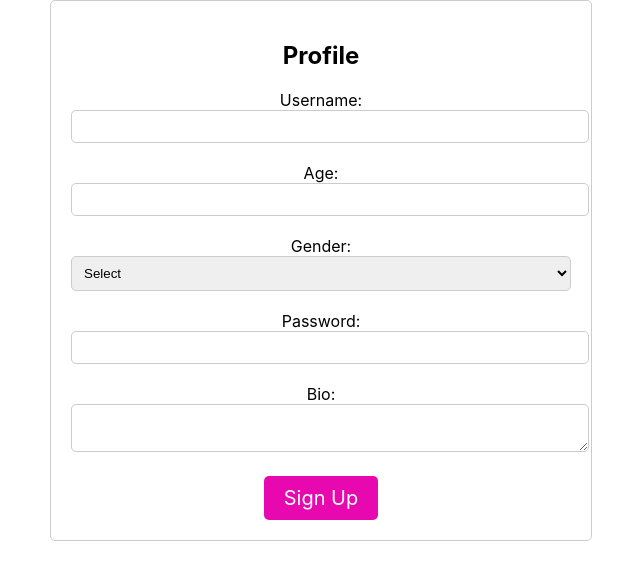
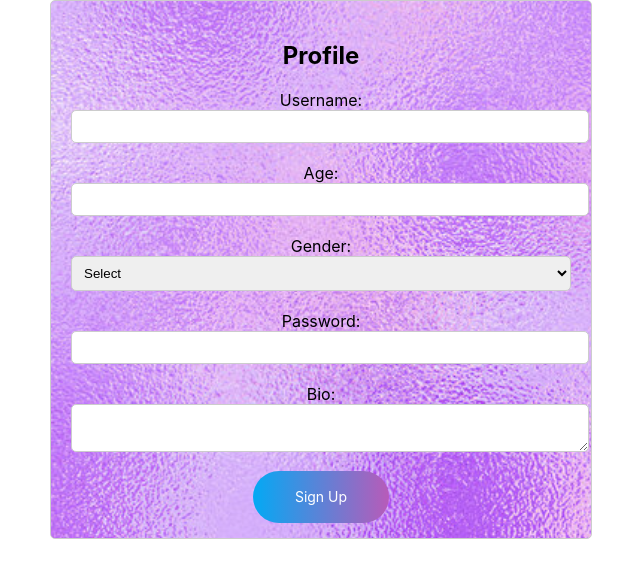
Before and after one commit to two23three/findingMapenzi, a React (Create React App) app: page / in a window 1280 px wide. Both pictures are taken after a click on the button "SIGN UP". Shown: the top 580 px of the page, without its empty margins (319-959 px from the left). Built offline with nearby package versions, Linux system fonts and the light colour scheme.

Commit message:
Ted did profile styling

```diff
--- a/src/App.js
+++ b/src/App.js
@@ -11,7 +11,6 @@
     <div className="App">
       <Routes>
         <Route path="/" element={<Profile />} />
-
         <Route path="/food-display" element={<FoodDisplay />} />
         <Route path="/star-rating" element={<StarRating />} />
       </Routes>
--- a/src/components/Profile.css
+++ b/src/components/Profile.css
@@ -1,4 +1,15 @@
 /* Profile.css */
+
+.profile-container {
+    width: 100%;
+    height: 100%;
+    --size: 150px; /* control the size */
+    --color: #d1bdbd;
+
+    background-image: url("../360_F_510267615_CEAnKWAF2POmdefjILHxU3DGb8QRkhU2.jpg");
+    background-size: cover
+  }
+
 
 .profile-container {
     max-width: 500px;
@@ -19,19 +30,66 @@
   .profile-form select,
   .profile-form input[type="password"] {
     width: 100%;
+    position: relative;
     padding: 8px;
     margin-bottom: 10px;
     border: 1px solid #ccc;
     border-radius: 5px;
   }
 
-  .profile-form button.submit {
-    padding: 10px 20px;
-    background-color: #e708af;
+  .profile-form button {
+    text-decoration: none;
+    position: relative;
+    border: none;
+    font-size: 14px;
+    font-family: inherit;
+    cursor: pointer;
     color: #fff;
+    width: 9em;
+    height: 3em;
+    line-height: 2em;
+    text-align: center;
+    background: linear-gradient(90deg, #03a9f4, #f441a5, #ffeb3b, #03a9f4);
+    background-size: 300%;
+    border-radius: 30px;
+    z-index: 1;
+  }
+
+  .profile-form button:hover {
+    animation: ani 8s linear infinite;
     border: none;
-    border-radius: 5px;
-    cursor: pointer;
+  }
+
+  @keyframes ani {
+    0% {
+      background-position: 0%;
+    }
+
+    100% {
+      background-position: 400%;
+    }
+  }
+
+  .profile-form button:before {
+    content: "";
+    position: absolute;
+    top: -5px;
+    left: -5px;
+    right: -5px;
+    bottom: -5px;
+    z-index: -1;
+    background: linear-gradient(90deg, #03a9f4, #f441a5, #ffeb3b, #03a9f4);
+    background-size: 400%;
+    border-radius: 35px;
+    transition: 1s;
+  }
+
+  .profile-form button:hover::before {
+    filter: blur(20px);
+  }
+
+  .profile-form button:active {
+    background: linear-gradient(32deg, #03a9f4, #f441a5, #ffeb3b, #03a9f4);
   }
 
   .profile-details {
@@ -52,63 +110,6 @@
 
   .profile-details p:last-child {
     margin-bottom: 0;
-  }
-
-
-  .submit {
-    font-family: inherit;
-    font-size: 20px;
-    background: royalblue;
-    color: white;
-    padding: 0.7em 1em;
-    padding-left: 0.9em;
-    display: flex;
-    align-items: center;
-    border: none;
-    border-radius: 16px;
-    overflow: hidden;
-    transition: all 0.2s;
-    cursor: pointer;
-    margin-left: auto;
-    margin-right: auto;
-  }
-
-  .submit span {
-    display: block;
-    margin-left: 0.3em;
-    transition: all 0.3s ease-in-out;
-  }
-
-  .submit svg {
-    display: block;
-    transform-origin: center center;
-    transition: transform 0.3s ease-in-out;
-  }
-
-  .submit:hover .svg-wrapper {
-    animation: fly-1 0.6s ease-in-out infinite alternate;
-  }
-
-  .submit:hover svg {
-    transform: translateX(1.2em) rotate(45deg) scale(1.1);
-  }
-
-  .submit:hover span {
-    transform: translateX(5em);
-  }
-
-  .submit:active {
-    transform: scale(0.95);
-  }
-
-  @keyframes fly-1 {
-    from {
-      transform: translateY(0.1em);
-    }
-
-    to {
-      transform: translateY(-0.1em);
-    }
   }
 
   .login label {
--- a/src/components/Profile.js
+++ b/src/components/Profile.js
@@ -105,15 +105,13 @@
 
 
   return (
-
-
     <div className="profile-container">
      { isLoggedIn &&<NavBar/>}
       <h2>Profile</h2>
       {!isLoggedIn ? (
         isSigningUp ? (
           <form className="profile-form" onSubmit={handleSignUp}>
-            <label>
+            <label className='inputbox'>
               Username:
               <input
                 type="text"
@@ -143,7 +141,7 @@
                 <option value="Female">Female</option>
               </select>
             </label>
-            <label>
+            <label className='inputbox'>
               Password:
               <input
                 type="password"
@@ -152,7 +150,7 @@
                 onChange={handleInputChange}
               />
             </label>
-            <label>
+            <label className='inputbox'>
               Bio:
               <textarea
                 name="bio"
```
Also changed, not shown: src/360_F_510267615_CEAnKWAF2POmdefjILHxU3DGb8QRkhU2.jpg (added).
